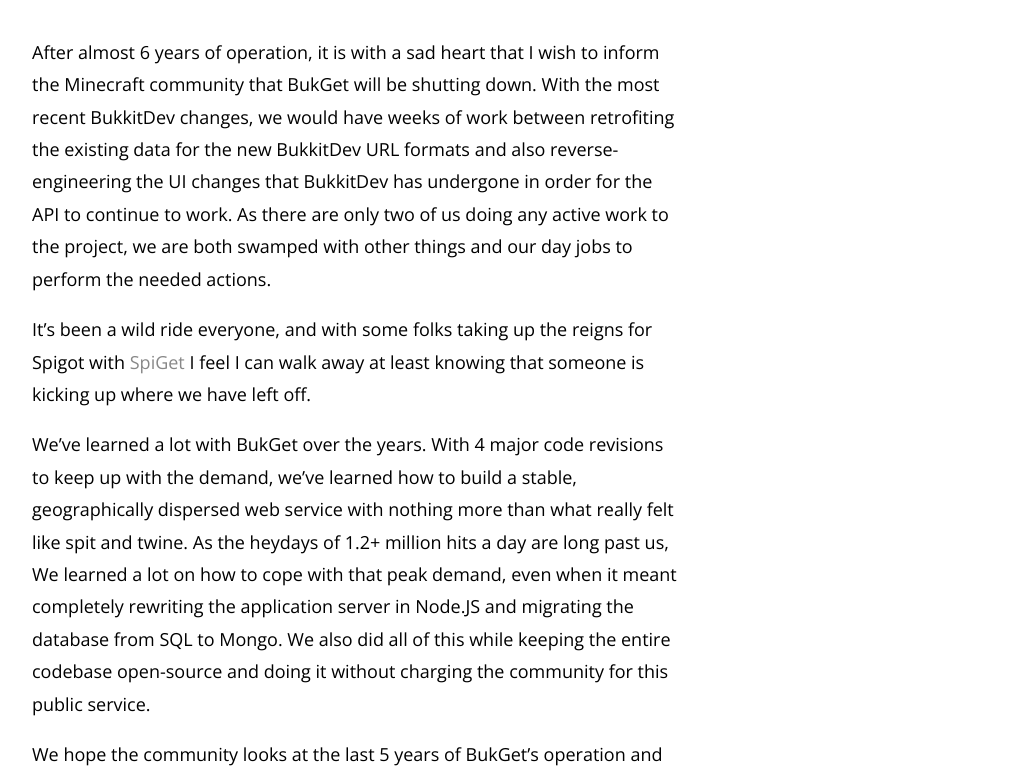
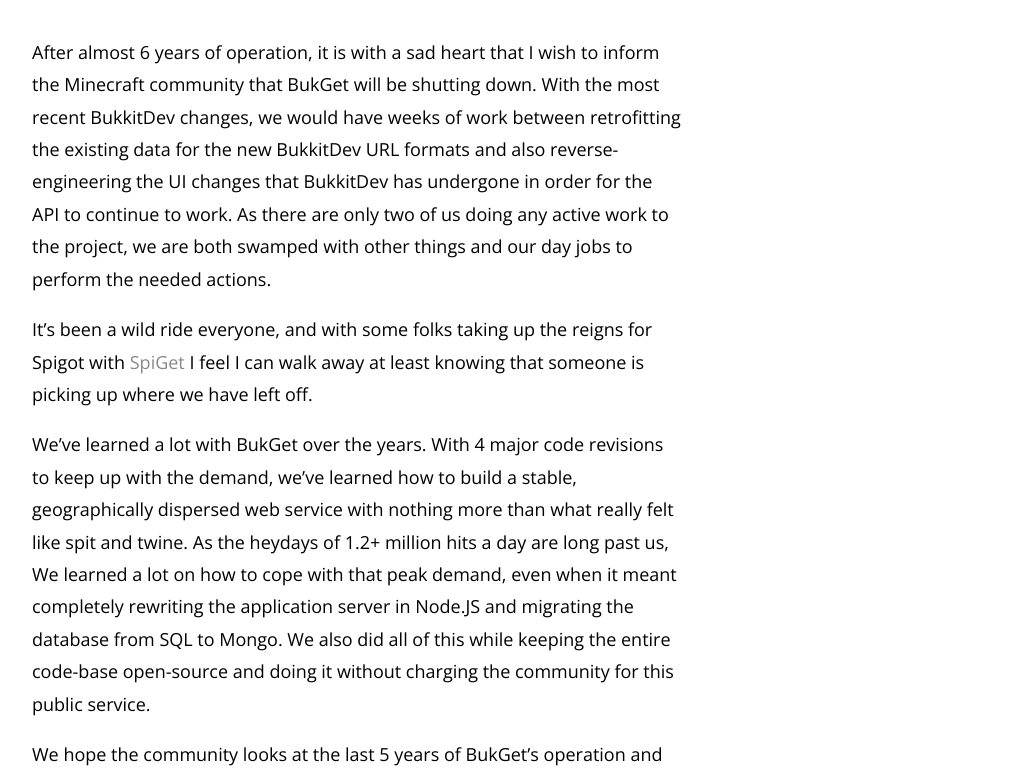
Before and after one commit to BukGet/website, a Jekyll site: the page built from _posts/2016-12-06-BukGet-Winding-Down.md, in a window 1280 px wide and 1238 px high. Shown: the part 247-1019 px from the top of the window, without its empty margins (128-1151 px from the left). Built offline with Jekyll 4.4.1, drawn with Linux system fonts in a browser that asks for light colours; nearby versions of some CDN libraries; some web fonts are replaced; comment, search, counter and statistics services are not loaded.

Commit message:
Spellcheckers are awesome!

```diff
--- a/_posts/2016-12-06-BukGet-Winding-Down.md
+++ b/_posts/2016-12-06-BukGet-Winding-Down.md
@@ -3,10 +3,10 @@
 title: BukGet Project Winding Down
 ---
 
-After almost 6 years of operation, it is with a sad heart that I wish to inform the Minecraft community that BukGet will be shutting down.  With the most recent BukkitDev changes, we would have weeks of work between retrofiting the existing data for the new BukkitDev URL formats and also reverse-engineering the UI changes that BukkitDev has undergone in order for the API to continue to work.  As there are only two of us doing any active work to the project, we are both swamped with other things and our day jobs to perform the needed actions.
+After almost 6 years of operation, it is with a sad heart that I wish to inform the Minecraft community that BukGet will be shutting down.  With the most recent BukkitDev changes, we would have weeks of work between retrofitting the existing data for the new BukkitDev URL formats and also reverse-engineering the UI changes that BukkitDev has undergone in order for the API to continue to work.  As there are only two of us doing any active work to the project, we are both swamped with other things and our day jobs to perform the needed actions.
 
-It's been a wild ride everyone, and with some folks taking up the reigns for Spigot with [SpiGet](https://spiget.org) I feel I can walk away at least knowing that someone is kicking up where we have left off.
+It's been a wild ride everyone, and with some folks taking up the reigns for Spigot with [SpiGet](https://spiget.org) I feel I can walk away at least knowing that someone is picking up where we have left off.
 
-We've learned a lot with BukGet over the years.  With 4 major code revisions to keep up with the demand, we've learned how to build a stable, geographically dispersed web service with nothing more than what really felt like spit and twine.  As the heydays of 1.2+ million hits a day are long past us, We learned a lot on how to cope with that peak demand, even when it meant completely rewriting the application server in Node.JS and migrating the database from SQL to Mongo.  We also did all of this while keeping the entire codebase open-source and doing it without charging the community for this public service.
+We've learned a lot with BukGet over the years.  With 4 major code revisions to keep up with the demand, we've learned how to build a stable, geographically dispersed web service with nothing more than what really felt like spit and twine.  As the heydays of 1.2+ million hits a day are long past us, We learned a lot on how to cope with that peak demand, even when it meant completely rewriting the application server in Node.JS and migrating the database from SQL to Mongo.  We also did all of this while keeping the entire code-base open-source and doing it without charging the community for this public service.
 
 We hope the community looks at the last 5 years of BukGet's operation and remembers us in a positive light, but like all good things, this one must come to an end.
```
